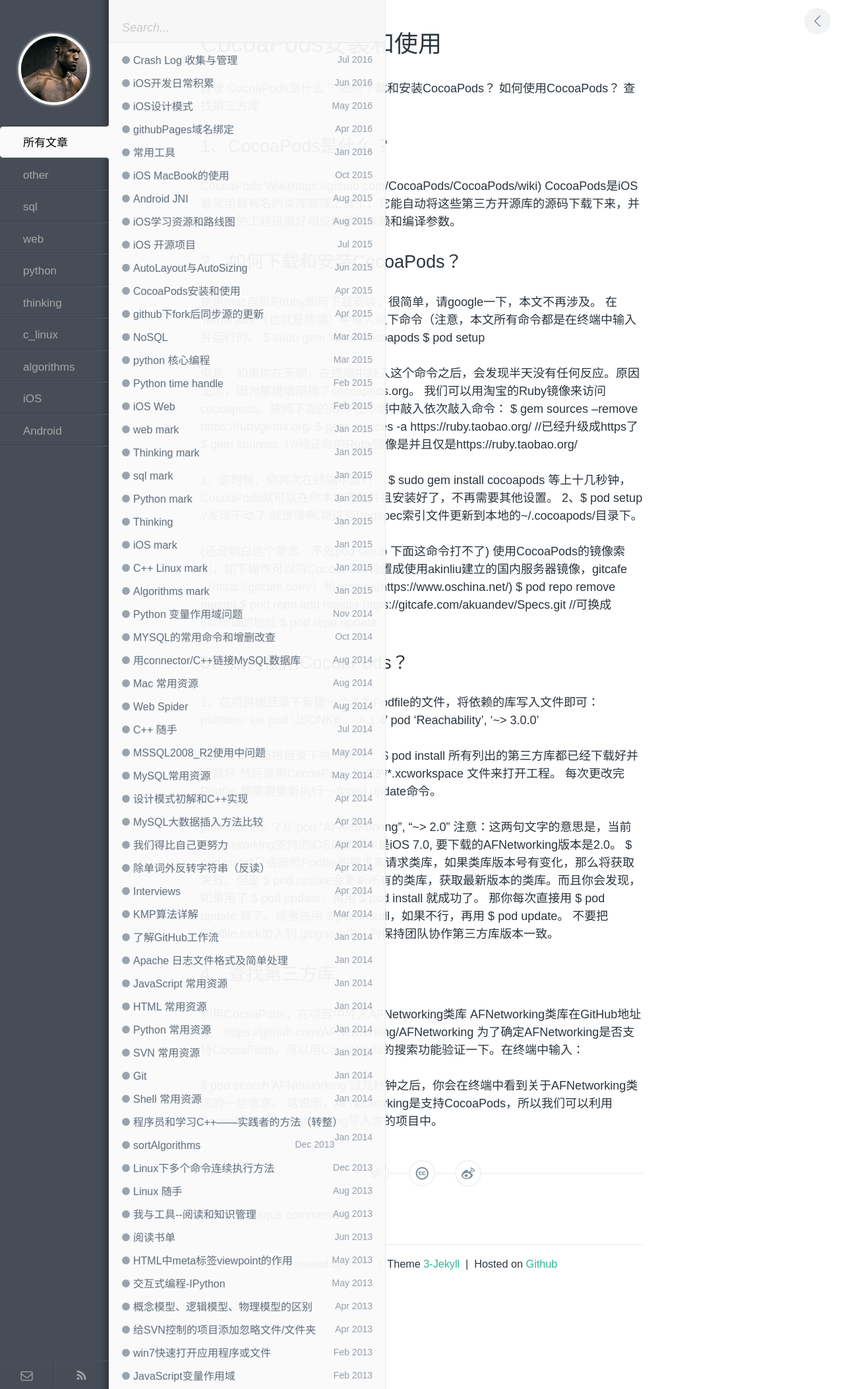
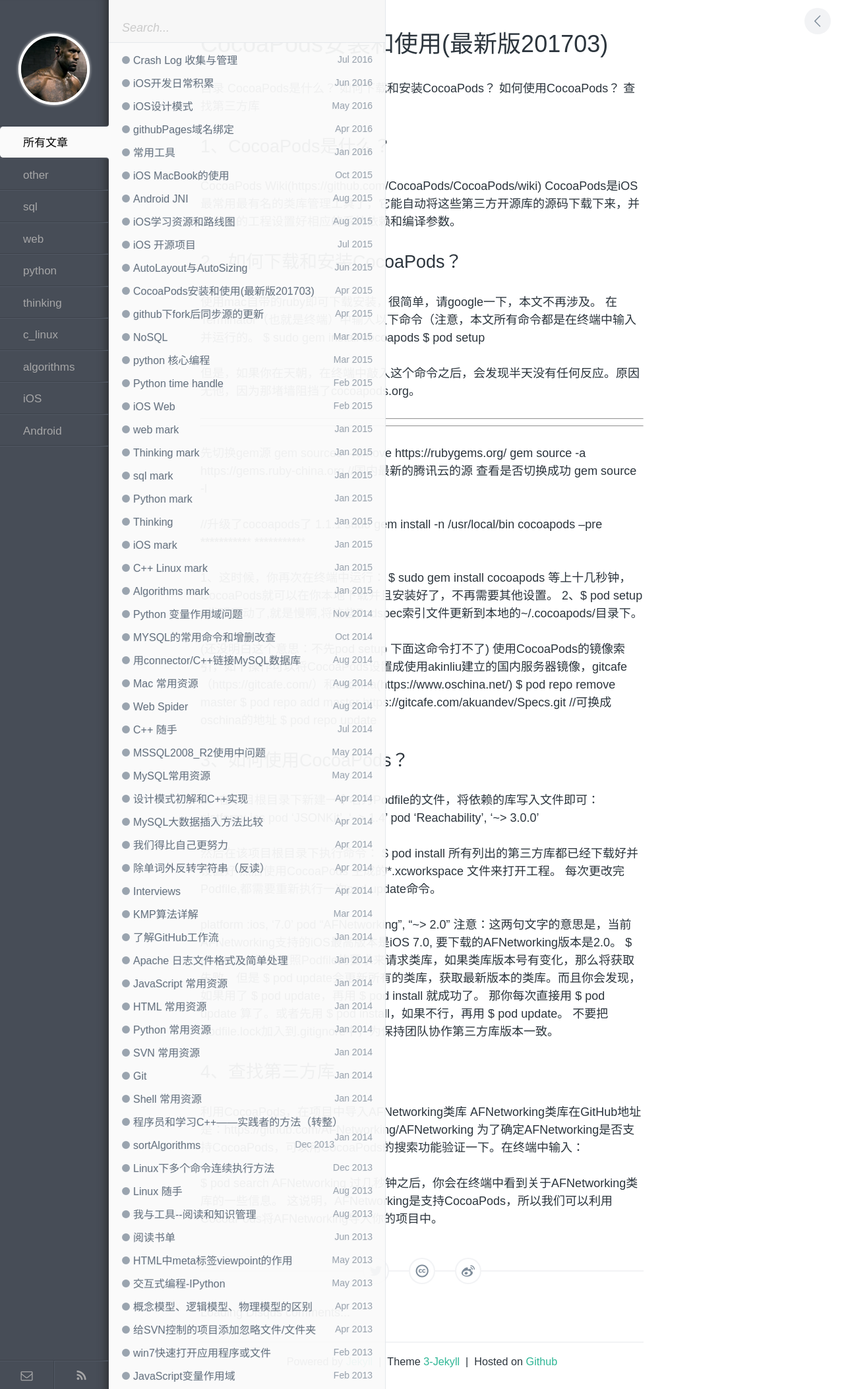
Before and after one commit to zcwsmile/zcwsmile.github.io, a Jekyll site: the page built from _posts/ios/2015-04-20-CocoaPods.md, in a window 1280 px wide. Shown: the whole page at 66% size. Built offline with Jekyll 4.4.1, drawn with Linux system fonts in a browser that asks for light colours; comment, search, counter and statistics services are not loaded.

Commit message:
最新国内源,更新文章

```diff
--- a/_posts/ios/2015-04-20-CocoaPods.md
+++ b/_posts/ios/2015-04-20-CocoaPods.md
@@ -1,6 +1,6 @@
 ---
 layout: post
-title: CocoaPods安装和使用
+title: CocoaPods安装和使用(最新版201703)
 category: iOS
 tags: iOS CocoaPods Pods
 keywords: CocoaPods Pods ios
@@ -26,10 +26,19 @@ $ sudo gem install cocoapods
 $ pod setup
 
 但是，如果你在天朝，在终端中敲入这个命令之后，会发现半天没有任何反应。原因无他，因为那堵墙阻挡了cocoapods.org。
-我们可以用淘宝的Ruby镜像来访问cocoapods。按照下面的顺序在终端中敲入依次敲入命令：
-$ gem sources --remove https://rubygems.org/
-$ gem sources -a https://ruby.taobao.org/        //已经升级成https了
-$ gem sources -l                                //验证你的Ruby镜像是并且仅是https://ruby.taobao.org/
+
+*********************************
+*********************************
+先切换gem源
+gem sources --remove https://rubygems.org/
+gem source -a https://gems.ruby-china.org        //国内最新的腾讯云的源
+查看是否切换成功
+gem source -l
+
+//升级了cocoapods了 1.1.1
+sudo gem install -n /usr/local/bin cocoapods --pre
+*******************************
+*******************************
 
 1、这时候，你再次在终端中运行：
 $ sudo gem install cocoapods
```
